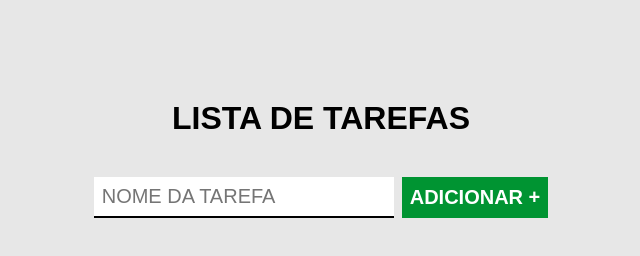
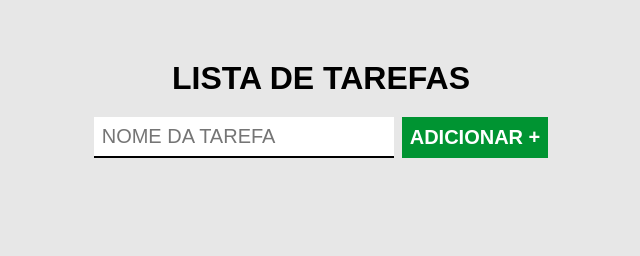
Before and after one commit to franciscofbc/curso_ebac_frontend, a plain HTML site: page index.html in a window 1280 px wide. Shown: the whole page, without its empty margins (319-959 px from the left). Drawn offline with nearby package versions, Linux system fonts and the light colour scheme; a web font is replaced by a local one.

Commit message:
concluido

```diff
--- a/main.css
+++ b/main.css
@@ -8,12 +8,12 @@
 
 body {
     background-color: #e7e7e7;
-    padding-top: 100px;
+    padding-top: 60px;
 }
 
 header h1 {
     text-align: center;
-    margin-bottom: 40px;
+    margin-bottom: 20px;
 }
 
 .container {
@@ -28,14 +28,11 @@ header h1 {
 }
 
 form {
-    /*Deixar form totalmente uniforme com o zoom*/
     display: flex;
-
+    justify-content: center;
     max-width: 960px;
     width: 100%;
-    /*Distribuir espaçamento entre os itens*/
-    justify-content: center;
-    margin-bottom: 56px;
+    margin-bottom: 25px;
 }
 
 form input {
```
Also changed, not shown: index.html (+0 -1 lines), main.js (+0 -13 lines), 1 other file.
